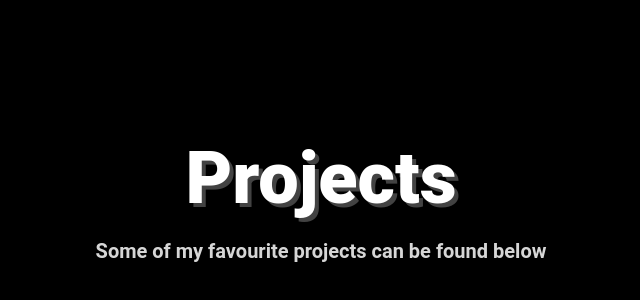
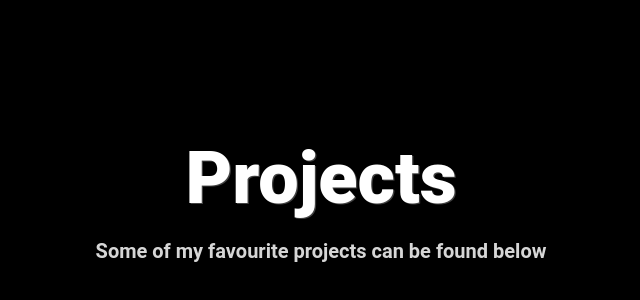
Before and after one commit to Dunc4nNT/dunc4nnt.github.io, a plain HTML site: page index.html in a window 1280 px wide. Shown: the part 2290-2590 px from the top of the page, 319-959 px from the left. Drawn offline with nearby package versions, Linux system fonts and the light colour scheme.

Commit message:
fix transition shadow

```diff
--- a/assets/css/style.css
+++ b/assets/css/style.css
@@ -12,7 +12,7 @@ body {
 /* TYPING */
 h1, h2 {
     color: #fff;
-    text-shadow: 0.08rem 0.08rem #414141;
+    text-shadow: 0.08rem 0.08rem #424242;
 }
 
 h1 {
@@ -127,10 +127,6 @@ section {
     background-color: #000;
 }
 
-.transition > header > h1 {
-    text-shadow: 0.25rem 0.25rem #424242;
-}
-
 section > header > p {
     font-weight: bold;
 }
```
